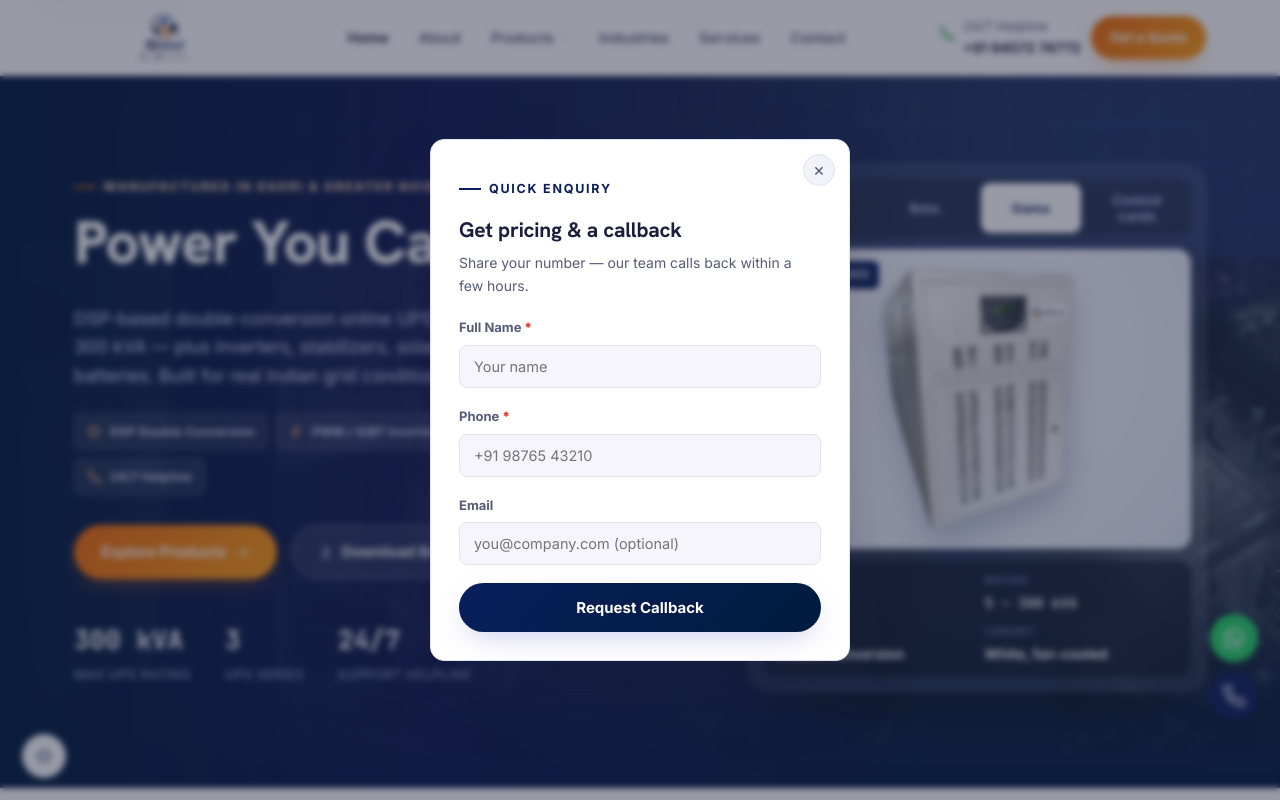
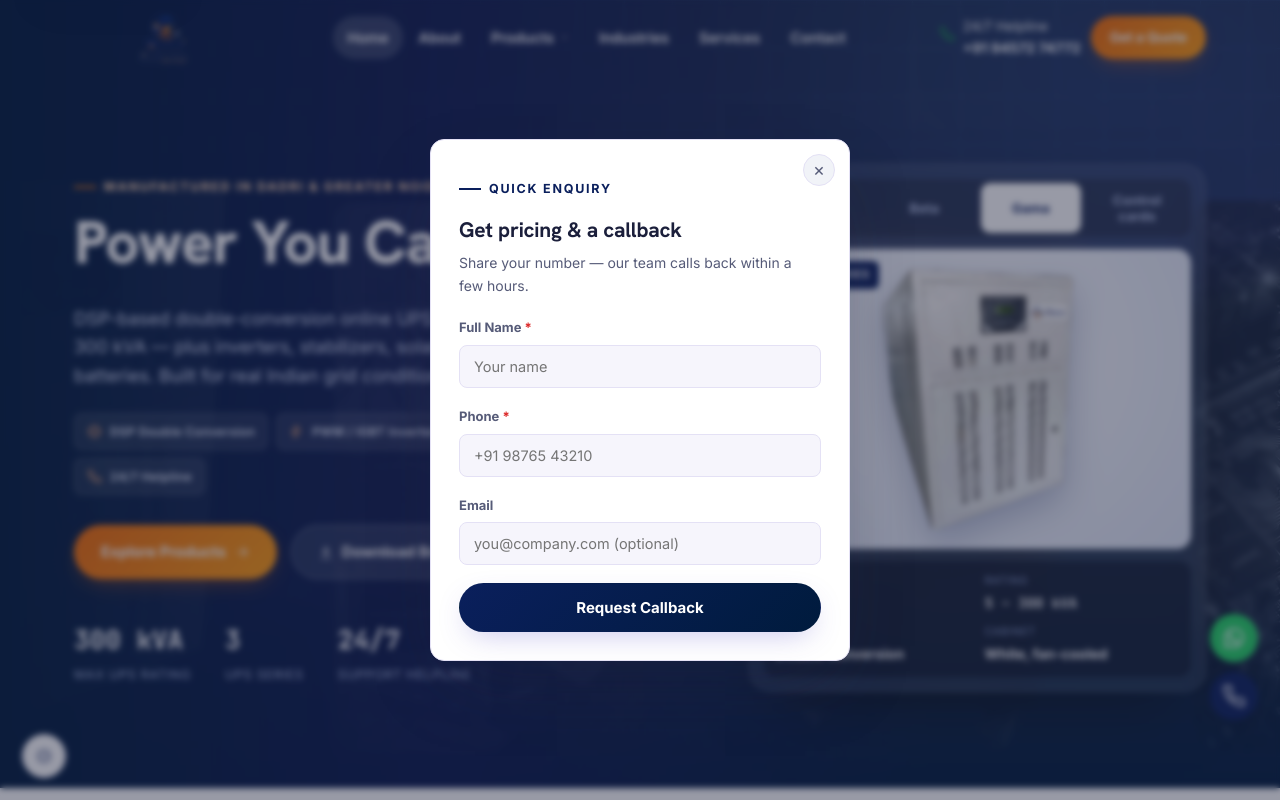
Before and after one commit to Anand78402/shivi-electronics-website, a plain HTML site: page index.html in a window 1280 px wide. Shown: the top 800 px of the page. Drawn offline with nearby package versions, Linux system fonts and the light colour scheme.

Commit message:
Home: transparent header over hero, hero extends behind it; header turns solid on scroll

```diff
--- a/assets/css/home.css
+++ b/assets/css/home.css
@@ -236,3 +236,30 @@
 .hm-dots button:focus-visible { outline: 2px solid #fff; outline-offset: 2px; }
 @media (max-width: 520px) { .hm-tab { font-size: 12px; padding-left: 4px; padding-right: 4px; } }
 .hm-specs[hidden] { display: none; }
+
+/* ---------- Transparent header overlaying the hero (home page only) ---------- */
+body:has(.hm-hero) .site-header {
+  position: fixed; top: 0; left: 0; right: 0;
+  background: transparent; backdrop-filter: none; -webkit-backdrop-filter: none;
+  border-bottom-color: transparent;
+  transition: background .2s ease, border-color .2s ease, box-shadow .2s ease;
+}
+/* hero now starts at the very top, behind the header */
+.hero.hm-hero { padding-top: calc(88px + var(--header-h)); }
+@media (max-width: 720px) { .hero.hm-hero { padding-top: calc(56px + var(--header-h)); } }
+
+/* light text while the header sits on the dark hero */
+body:has(.hm-hero) .site-header:not(.is-scrolled) .primary-nav a.nav-link { color: #fff; }
+body:has(.hm-hero) .site-header:not(.is-scrolled) .primary-nav a.nav-link:hover,
+body:has(.hm-hero) .site-header:not(.is-scrolled) .primary-nav li.active > a.nav-link { color: #fff; background: rgba(255, 255, 255, .16); }
+body:has(.hm-hero) .site-header:not(.is-scrolled) .header-phone,
+body:has(.hm-hero) .site-header:not(.is-scrolled) .header-phone strong { color: #fff; }
+body:has(.hm-hero) .site-header:not(.is-scrolled) .nav-toggle { background: rgba(255, 255, 255, .14); border-color: rgba(255, 255, 255, .45); color: #fff; }
+
+/* once the page scrolls, go back to a solid readable bar */
+body:has(.hm-hero) .site-header.is-scrolled {
+  background: rgba(255, 255, 255, .94);
+  backdrop-filter: blur(10px); -webkit-backdrop-filter: blur(10px);
+  border-bottom-color: var(--border);
+  box-shadow: 0 6px 24px -14px rgba(6, 15, 36, .35);
+}
--- a/assets/js/home.js
+++ b/assets/js/home.js
@@ -149,3 +149,12 @@ document.addEventListener('DOMContentLoaded', function () {
   form.addEventListener('submit', function (e) { e.preventDefault(); });
   update();
 });
+
+/* Transparent header over the hero; solid once the page scrolls */
+(function () {
+  var header = document.querySelector('.site-header');
+  if (!header) return;
+  function sync() { header.classList.toggle('is-scrolled', window.scrollY > 24); }
+  window.addEventListener('scroll', sync, { passive: true });
+  sync();
+})();
```
